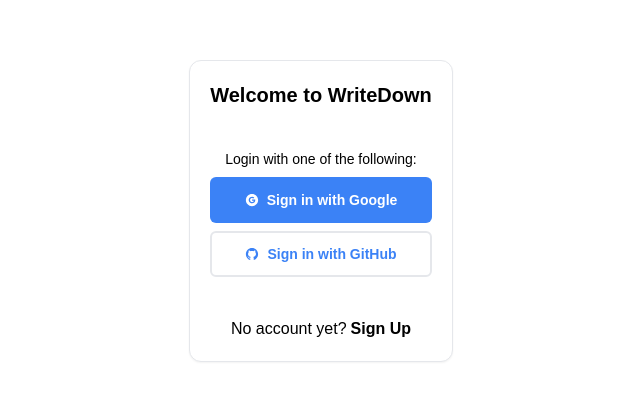
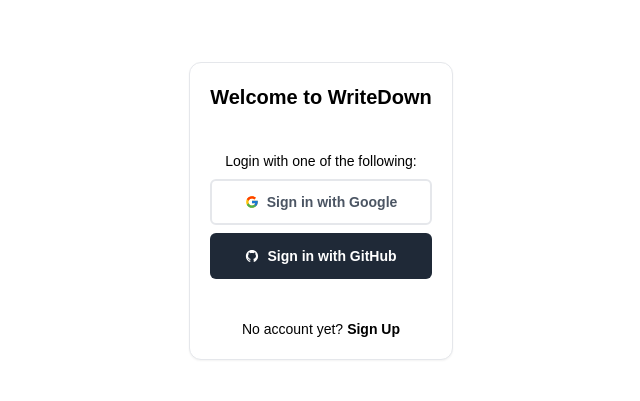
Before and after one commit to NayamAmarshe/writedown, a Next.js app: page /login in a window 1280 px wide. Shown: the part 189-590 px from the top of the page, without its empty margins (319-959 px from the left). Built offline with nearby package versions, Linux system fonts and the light colour scheme; no server answers.

Commit message:
Added more button colors & login UI update

```diff
--- a/components/Button.tsx
+++ b/components/Button.tsx
@@ -5,7 +5,17 @@ const Button = ({
   children,
   ...rest
 }: ButtonHTMLAttributes<HTMLButtonElement> & {
-  variant: "primary" | "outline" | "ghost";
+  variant:
+    | "primary"
+    | "outline"
+    | "ghost"
+    | "danger"
+    | "warning"
+    | "success"
+    | "info"
+    | "black"
+    | "gray"
+    | "white";
   children: React.ReactNode;
 }) => {
   const getButtonClass = () => {
@@ -16,6 +26,21 @@ const Button = ({
         return "py-[.688rem] px-4 inline-flex justify-center items-center gap-2 rounded-md border-2 border-gray-200 font-semibold text-blue-500 hover:text-white hover:bg-blue-500 hover:border-blue-500 focus:outline-none focus:ring-2 focus:ring-blue-500 focus:ring-offset-2 transition-all text-sm dark:border-gray-700 dark:hover:border-blue-500";
       case "ghost":
         return "py-3 px-4 inline-flex justify-center items-center gap-2 rounded-md border border-transparent font-semibold text-blue-500 hover:bg-blue-100 focus:outline-none focus:ring-2 focus:ring-blue-500 focus:ring-offset-2 transition-all text-sm";
+      case "danger":
+        return "py-3 px-4 inline-flex justify-center items-center gap-2 rounded-md border border-transparent font-semibold bg-red-500 text-white hover:bg-red-600 focus:outline-none focus:ring-2 focus:ring-red-500 focus:ring-offset-2 transition-all text-sm dark:focus:ring-offset-gray-800";
+      case "warning":
+        return "py-3 px-4 inline-flex justify-center items-center gap-2 rounded-md border border-transparent font-semibold bg-yellow-500 text-white hover:bg-yellow-600 focus:outline-none focus:ring-2 focus:ring-yellow-500 focus:ring-offset-2 transition-all text-sm dark:focus:ring-offset-gray-800";
+      case "success":
+        return "py-3 px-4 inline-flex justify-center items-center gap-2 rounded-md border border-transparent font-semibold bg-green-500 text-white hover:bg-green-600 focus:outline-none focus:ring-2 focus:ring-green-500 focus:ring-offset-2 transition-all text-sm dark:focus:ring-offset-gray-800";
+      case "info":
+        return "py-3 px-4 inline-flex justify-center items-center gap-2 rounded-md border border-transparent font-semibold bg-purple-500 text-white hover:bg-purple-600 focus:outline-none focus:ring-2 focus:ring-purple-500 focus:ring-offset-2 transition-all text-sm dark:focus:ring-offset-gray-800";
+      case "black":
+        return "py-3 px-4 inline-flex justify-center items-center gap-2 rounded-md border border-transparent font-semibold bg-gray-800 text-white hover:bg-gray-700 focus:outline-none focus:ring-2 focus:ring-gray-800 focus:ring-offset-2 transition-all text-sm dark:focus:ring-gray-900 dark:focus:ring-offset-gray-800";
+      case "gray":
+        return "py-3 px-4 inline-flex justify-center items-center gap-2 rounded-md border border-transparent font-semibold bg-gray-500 text-white hover:bg-gray-600 focus:outline-none focus:ring-2 focus:ring-gray-500 focus:ring-offset-2 transition-all text-sm dark:bg-gray-700 dark:hover:bg-gray-600 dark:focus:ring-offset-gray-800";
+      case "white":
+        return "py-[.688rem] px-4 inline-flex justify-center items-center gap-2 rounded-md border-2 border-gray-200 font-semibold text-gray-600 hover:bg-gray-50 focus:outline-none focus:ring-2 focus:ring-blue-500 focus:ring-offset-2 transition-all text-sm dark:border-gray-700 dark:hover:border-blue-500";
+
       default:
         return "inline-flex items-center justify-center gap-2 rounded-md border border-transparent bg-blue-500 py-3 px-4 text-sm font-semibold text-white transition-all hover:bg-blue-600 focus:outline-none focus:ring-2 focus:ring-blue-500 focus:ring-offset-2 dark:focus:ring-offset-gray-800";
     }
@@ -23,7 +48,7 @@ const Button = ({
 
   return (
     <button type="button" className={getButtonClass()} {...rest}>
-      {children}
+      {children ? children : "Button"}
     </button>
   );
 };
--- a/pages/login.tsx
+++ b/pages/login.tsx
@@ -1,6 +1,7 @@
 import React from "react";
 import Button from "../components/Button";
-import { AiFillGithub, AiFillGoogleCircle } from "react-icons/ai";
+import { AiFillGithub } from "react-icons/ai";
+import { FcGoogle } from "react-icons/fc";
 import { getAuth, signInWithEmailAndPassword, signOut } from "firebase/auth";
 import {
   useAuthState,
@@ -51,7 +52,16 @@ const LoginPage = () => {
       </div>
     );
   }
-
+  // | "primary"
+  // | "outline"
+  // | "ghost"
+  // | "danger"
+  // | "warning"
+  // | "success"
+  // | "info"
+  // | "black"
+  // | "gray"
+  // | "white";
   return (
     <div className="flex h-screen w-screen flex-col items-center justify-center">
       <div className="flex flex-col gap-10 rounded-xl border bg-white p-4 shadow-sm dark:border-gray-700 dark:bg-gray-800 dark:text-gray-400 dark:shadow-slate-700/[.7] md:p-5">
@@ -64,16 +74,16 @@ const LoginPage = () => {
           <p className="text-center text-sm">
             Login with one of the following:
           </p>
-          <Button variant="primary" onClick={() => login("google")}>
-            <AiFillGoogleCircle /> Sign in with Google
+          <Button variant="white" onClick={() => login("google")}>
+            <FcGoogle /> Sign in with Google
           </Button>
-          <Button variant="outline" onClick={() => login("github")}>
+          <Button variant="black" onClick={() => login("github")}>
             <AiFillGithub /> Sign in with GitHub
           </Button>
         </div>
         <span className="flex justify-center gap-1">
-          <p className="">No account yet?</p>
-          <a href="/signup" className="font-bold hover:underline">
+          <p className="text-sm">No account yet?</p>
+          <a href="/signup" className="text-sm font-bold hover:underline">
             Sign Up
           </a>
         </span>
```
